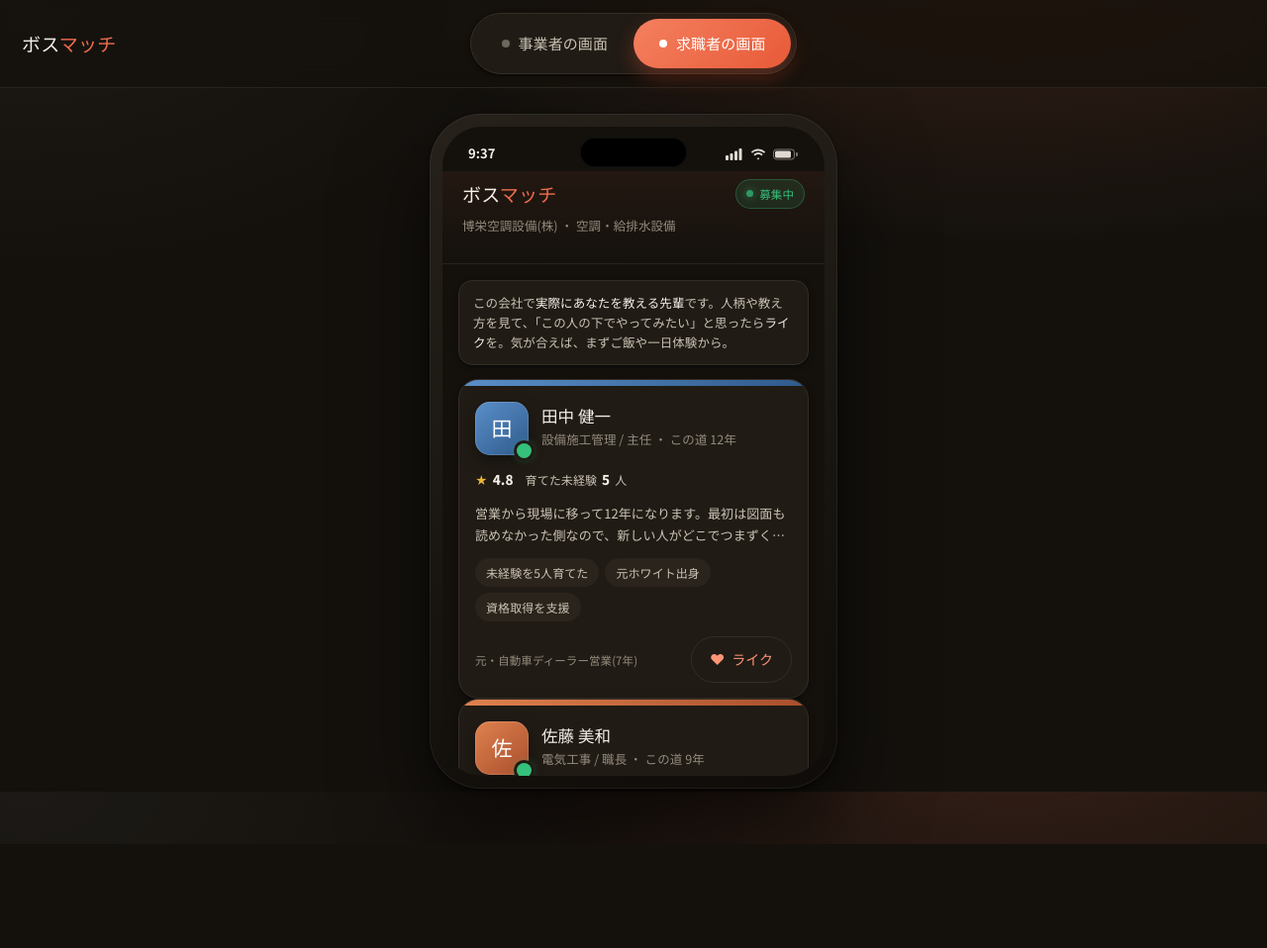
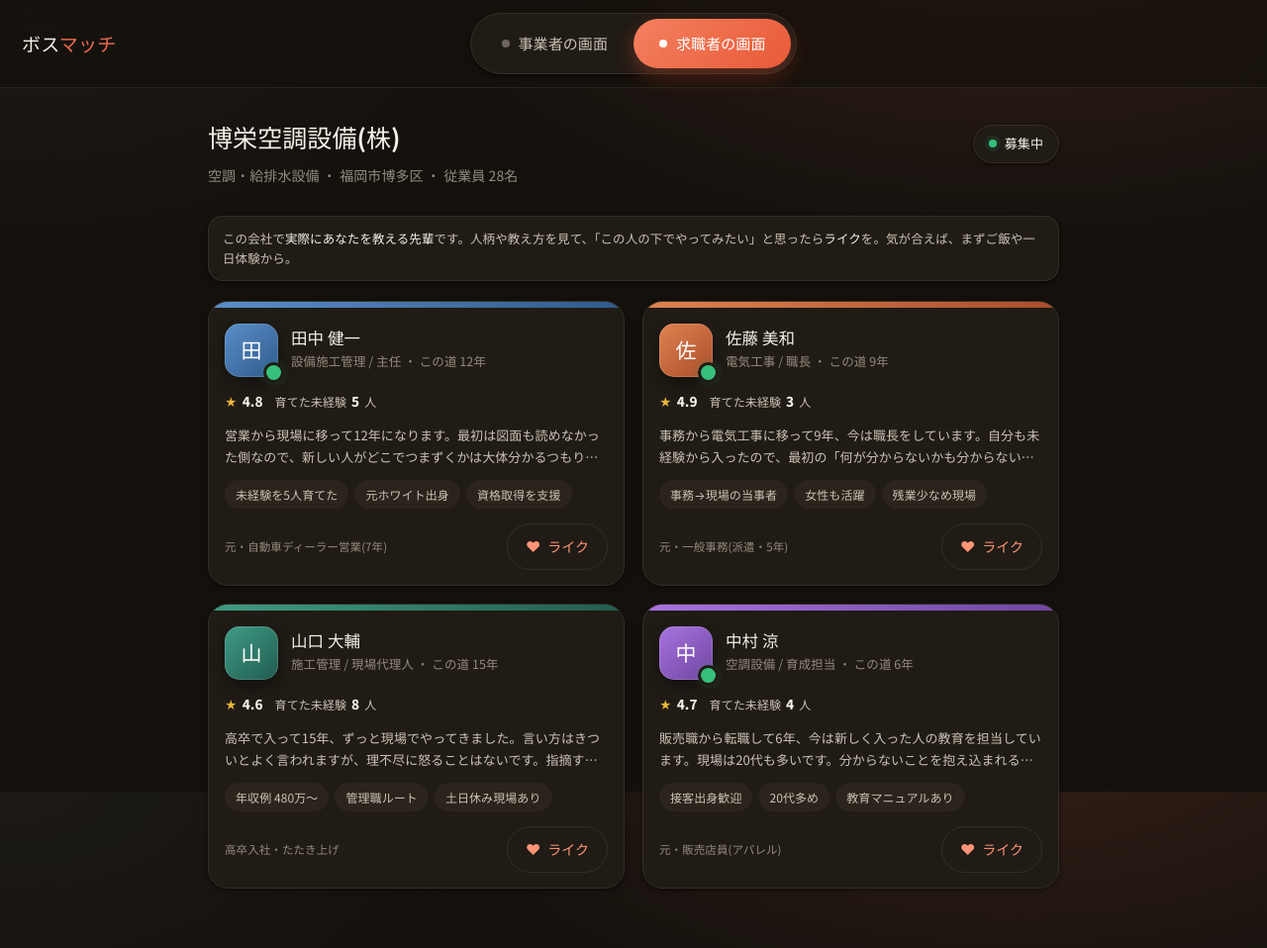
Before and after one commit to ikamentai1122/zeroichi-mockup, a plain HTML site: page seekers.html in a window 1280 px wide. Shown: the whole page at 99% size. Before the commit the page ends 853 px from the top, so only its background shows below. Drawn offline with Linux system fonts and the light colour scheme.

Commit message:
sync from claude-system@c5527ed

```diff
--- a/seekers.html
+++ b/seekers.html
@@ -18,53 +18,31 @@
   </div>
 </div>
 
-<!-- 端末フレームで動く求職者アプリ -->
-<div class="device-stage">
-  <div class="device">
-    <div class="screen2">
-      <div class="statusbar">
-        <span id="clock">9:41</span>
-        <span class="sb-icons" aria-hidden="true">
-          <svg width="18" height="12" viewBox="0 0 18 12"><g fill="currentColor"><rect x="0" y="7" width="3" height="5" rx="1"/><rect x="4.5" y="5" width="3" height="7" rx="1"/><rect x="9" y="2.5" width="3" height="9.5" rx="1"/><rect x="13.5" y="0" width="3" height="12" rx="1"/></g></svg>
-          <svg width="16" height="12" viewBox="0 0 16 12"><path fill="currentColor" d="M8 2.4c2.3 0 4.4.9 6 2.4l1.2-1.3A11 11 0 0 0 8 .5 11 11 0 0 0 .8 3.5L2 4.8A8.6 8.6 0 0 1 8 2.4Zm0 3.6c1.3 0 2.5.5 3.4 1.4l1.2-1.3A7 7 0 0 0 8 4a7 7 0 0 0-4.6 2.1l1.2 1.3A5 5 0 0 1 8 6Zm0 3.4c.5 0 1 .2 1.4.6L8 11.5 6.6 10c.4-.4.9-.6 1.4-.6Z"/></svg>
-          <svg width="26" height="12" viewBox="0 0 26 12"><rect x="0.5" y="1" width="21" height="10" rx="3" fill="none" stroke="currentColor" opacity=".5"/><rect x="2" y="2.5" width="16" height="7" rx="1.5" fill="currentColor"/><rect x="23" y="4" width="2" height="4" rx="1" fill="currentColor" opacity=".5"/></svg>
-        </span>
-      </div>
+<main class="appshell">
+  <div class="apphead">
+    <div>
+      <h1 id="bizname"></h1>
+      <p class="sub" id="bizsub"></p>
+    </div>
+    <span class="bizchip"><span class="dot"></span> 募集中</span>
+  </div>
 
-      <div class="appbar">
-        <div class="ab-top">
-          <div class="ab-title">ボス<em>マッチ</em></div>
-          <span class="ab-live"><span class="dot"></span>募集中</span>
-        </div>
-        <p class="ab-sub" id="bizsub"></p>
-      </div>
+  <p class="feed-hint" style="margin:0 0 20px">
+    この会社で<b>実際にあなたを教える先輩</b>です。人柄や教え方を見て、「この人の下でやってみたい」と思ったら<b>ライク</b>を。気が合えば、まずご飯や一日体験から。
+  </p>
 
-      <div class="feed" id="feed">
-        <div class="feed-hint">
-          この会社で<b>実際にあなたを教える先輩</b>です。人柄や教え方を見て、「この人の下でやってみたい」と思ったら<b>ライク</b>を。気が合えば、まずご飯や一日体験から。
-        </div>
-        <div id="grid"></div>
-      </div>
+  <div class="mentors" id="grid"></div>
+</main>
 
-      <!-- profile sheet (端末内にスライドイン) -->
-      <div class="modal-bg" id="modalbg">
-        <div class="modal" id="modal"></div>
-      </div>
-    </div>
-  </div>
+<!-- profile modal -->
+<div class="modal-bg" id="modalbg">
+  <div class="modal" id="modal"></div>
 </div>
 
 <script src="app.js"></script>
 <script>
-  document.getElementById("bizsub").textContent = BIZ.name + " ・ " + BIZ.trade;
-
-  // 端末の時計を実時間に
-  (function tick(){
-    var d = new Date();
-    document.getElementById("clock").textContent =
-      d.getHours() + ":" + String(d.getMinutes()).padStart(2, "0");
-    setTimeout(tick, 20000);
-  })();
+  document.getElementById("bizname").textContent = BIZ.name;
+  document.getElementById("bizsub").textContent = BIZ.trade + " ・ " + BIZ.area + " ・ " + BIZ.size;
 
   const grid = document.getElementById("grid");
   const modalbg = document.getElementById("modalbg");
```
